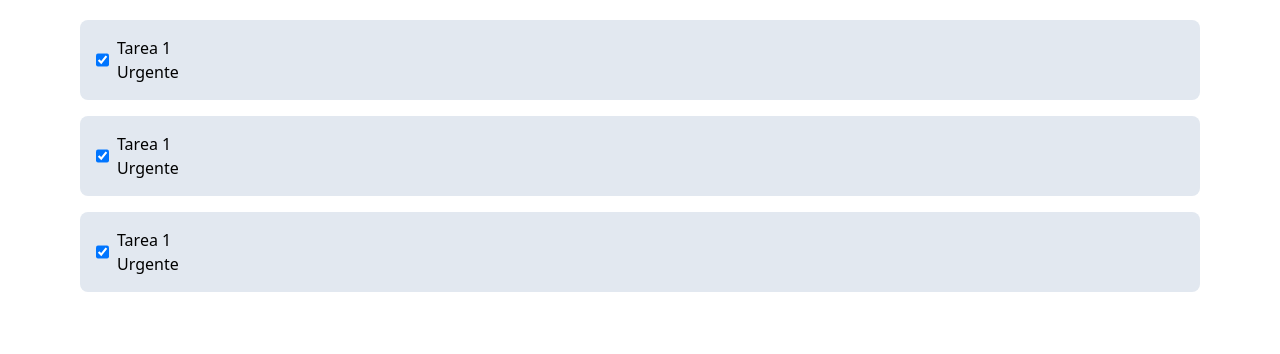
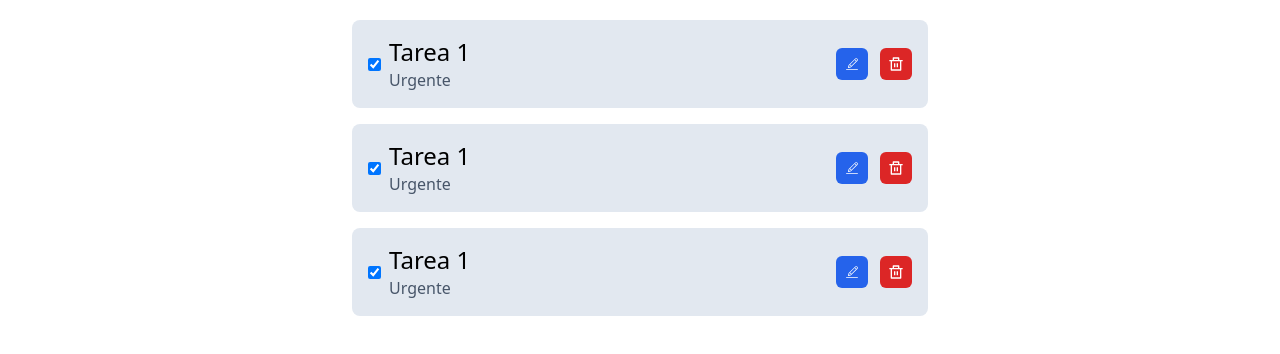
Before and after one commit to DanielFigueroaDuran/todo_supabase, a React (Vite) app: page / in a window 1280 px wide. Shown: the top 354 px of the page. Built offline with nearby package versions, Linux system fonts and the light colour scheme.

Commit message:
add styles components

```diff
--- a/package.json
+++ b/package.json
@@ -11,7 +11,8 @@
   },
   "dependencies": {
     "react": "^18.3.1",
-    "react-dom": "^18.3.1"
+    "react-dom": "^18.3.1",
+    "react-icons": "^5.2.1"
   },
   "devDependencies": {
     "@types/react": "^18.3.3",
--- a/src/App.tsx
+++ b/src/App.tsx
@@ -3,10 +3,12 @@ import TodoItem from "./components/TodoItem";
 
 function App() {
   return (
-    <main className="flex flex-col gap-4 mx-20 my-5">
-      <TodoItem title="Tarea 1" description="Urgente" isCompleted={true} />
-      <TodoItem title="Tarea 1" description="Urgente" isCompleted={true} />
-      <TodoItem title="Tarea 1" description="Urgente" isCompleted={true} />
+    <main className="flex items-center justify-center  mx-20 my-5">
+      <div className="flex flex-col gap-4 w-full max-w-xl">
+        <TodoItem title="Tarea 1" description="Urgente" isCompleted={true} />
+        <TodoItem title="Tarea 1" description="Urgente" isCompleted={true} />
+        <TodoItem title="Tarea 1" description="Urgente" isCompleted={true} />
+      </div>
     </main>
   );
 }
--- a/src/components/TodoItem.tsx
+++ b/src/components/TodoItem.tsx
@@ -1,3 +1,6 @@
+import { RiDeleteBinLine } from "react-icons/ri";
+import { CiEdit } from "react-icons/ci";
+
 interface Props {
   title: string;
   description: string;
@@ -6,11 +9,23 @@ interface Props {
 
 const TodoItem = ({ title, description, isCompleted }: Props) => {
   return (
-    <div className="flex gap-2 p-4 rounded-lg bg-slate-200">
+    <div className="flex items-center gap-2 p-4 rounded-lg bg-slate-200">
       <input type="checkbox" checked={isCompleted} />
-      <div>
-        <h4>{title}</h4>
-        <p>{description}</p>
+
+      <div className="flex justify-between flex-1 items-center">
+        <div>
+          <h4 className="text-2xl">{title}</h4>
+          <p className="text-slate-600">{description}</p>
+        </div>
+
+        <div className="flex gap-3">
+          <button className="bg-blue-600 p-2 rounded-md active:scale-90">
+            <CiEdit className=" text-white font-semibold" />
+          </button>
+          <button className="bg-red-600 p-2 rounded-md active:scale-90">
+            <RiDeleteBinLine className=" text-white font-semibold" />
+          </button>
+        </div>
       </div>
     </div>
   );
```
Also changed, not shown: 1 other file (tests, documents, lock files or other folders).
